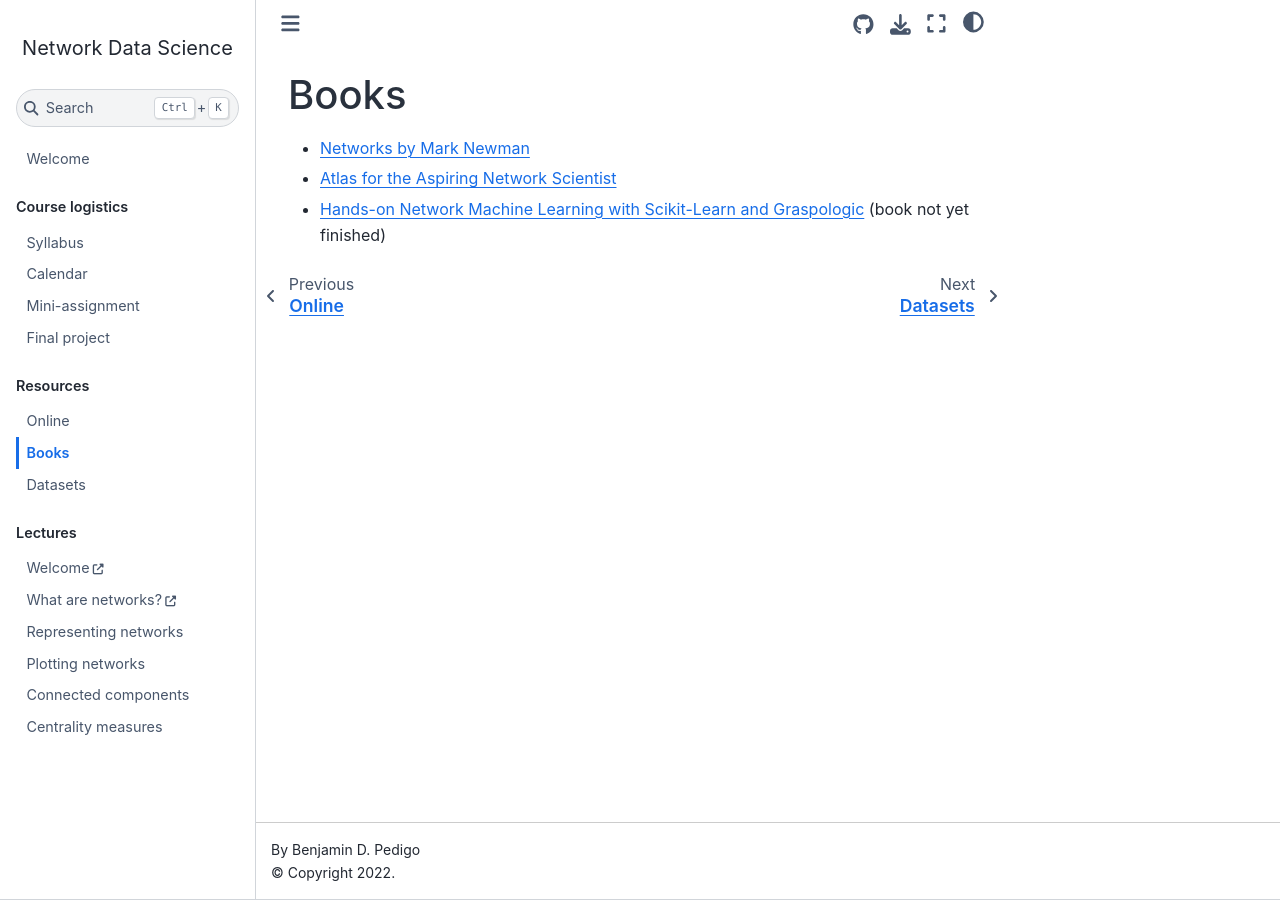
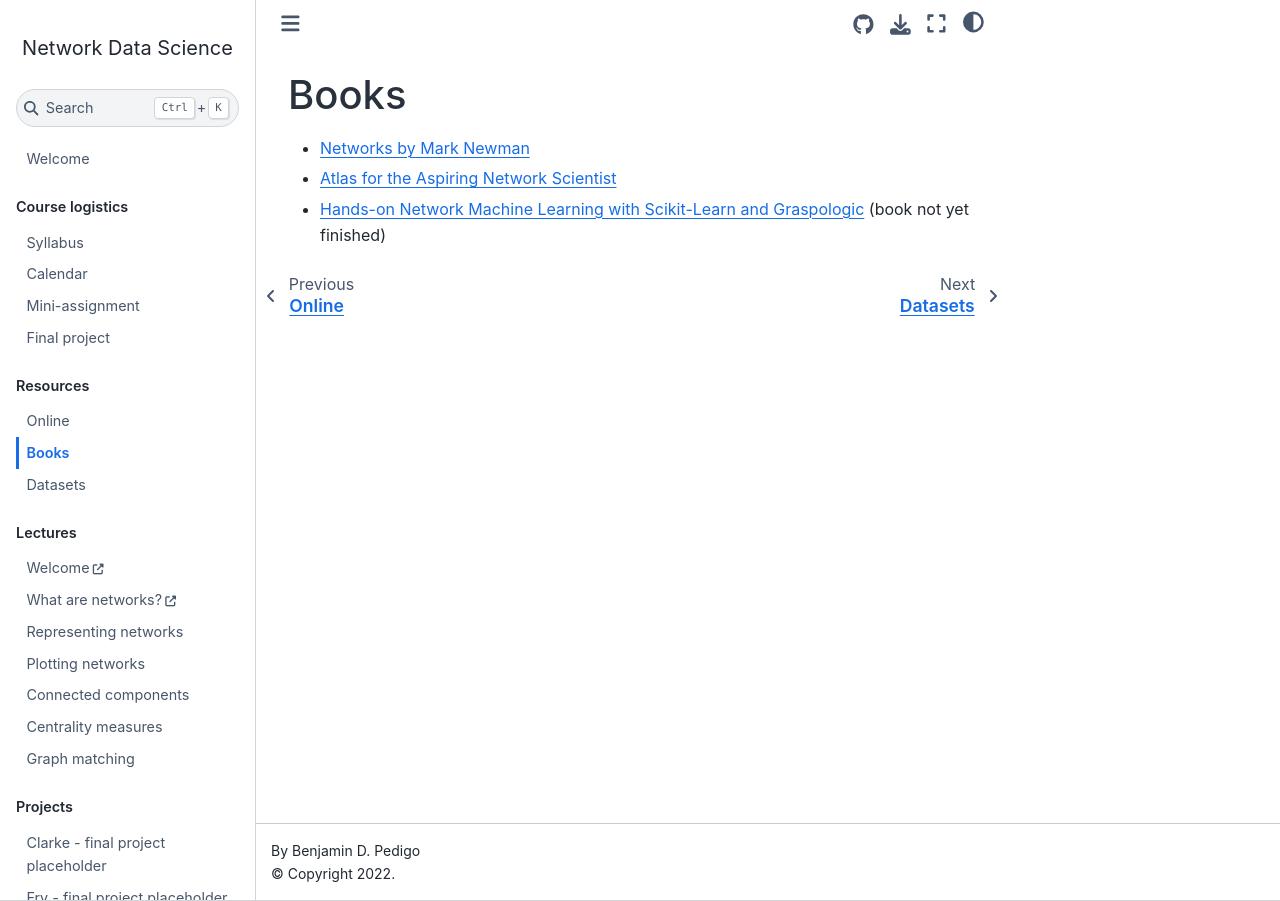
Before and after one commit to bdpedigo/networks-course, a Jupyter Book: the page built from docs/books.md, in a window 1280 px wide. Built offline with Jupyter Book 1.0.4 settings and Sphinx 7.4.7 and the Sphinx Book theme 1.1.4, drawn with Linux system fonts in a browser that asks for light colours; pages that are not in the unit, such as notebooks, are missing from menus.

Commit message:
fix toc, add base for GM

```diff
--- a/docs/_toc.yml
+++ b/docs/_toc.yml
@@ -25,14 +25,15 @@ parts:
   - file: random_graphs
   - file: community_detection
   - file: embedding
+  - file: graph_matching
 - caption: Projects
   chapters:
-  - file: clarke.md
-  - file: fry.md
-  - file: geason.md
-  - file: larson.md
-  - file: liu.md
-  - file: song.md
-  - file: sood.md
-  - file: wang.md
-  - file: harounakenfack.md
+  - file: projects/clarke.md
+  - file: projects/fry.md
+  - file: projects/geason.md
+  - file: projects/larson.md
+  - file: projects/liu.md
+  - file: projects/song.md
+  - file: projects/sood.md
+  - file: projects/wang.md
+  - file: projects/harounakenfack.md
```
Also changed, not shown: docs/graph_matching.ipynb (added), docs/images/graph-match-cv.jpeg (added), docs/images/match-neuron-morphology.png (added), 1 other file.
